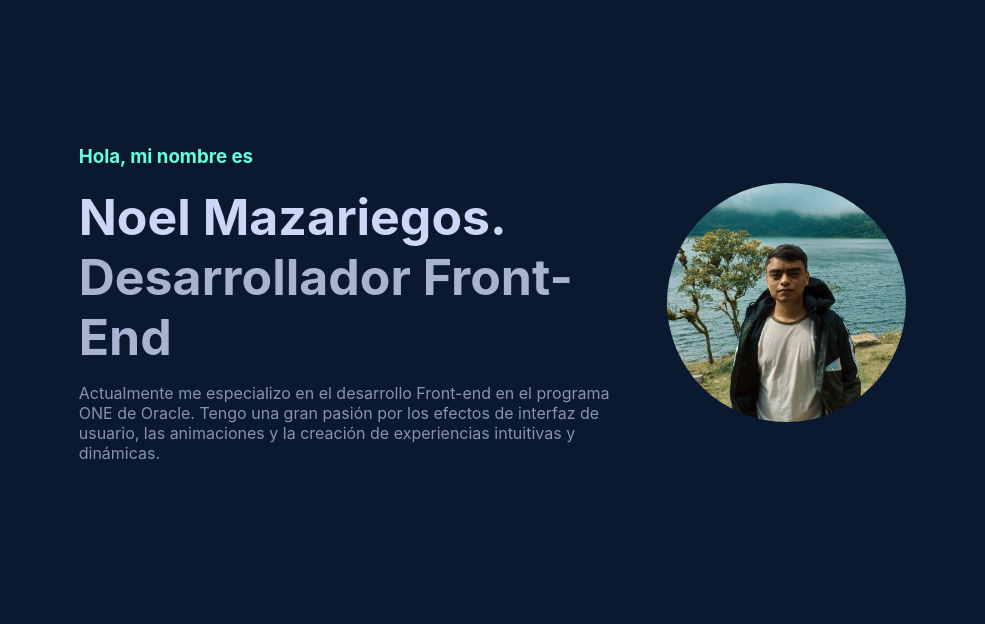
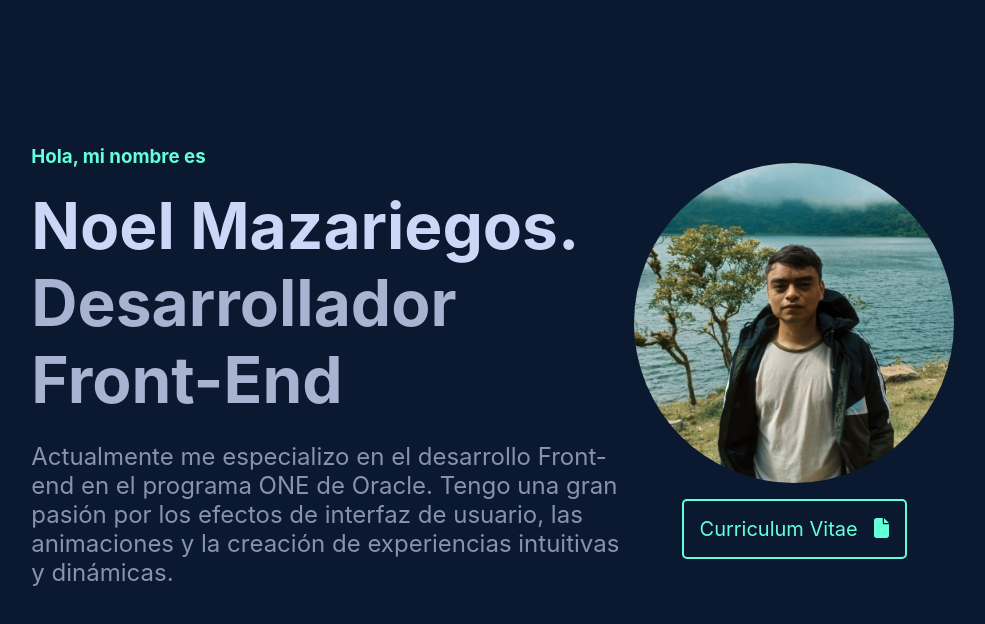
Before and after one commit to Noel1kt/Noel.dev, a React (Vite) app: page / in a window 1280 px wide. Shown: the top 624 px of the page, without its empty margins (141-1126 px from the left). Built offline with nearby package versions, Linux system fonts and the light colour scheme.

Commit message:
styled about

```diff
--- a/package.json
+++ b/package.json
@@ -10,6 +10,10 @@
     "preview": "vite preview"
   },
   "dependencies": {
+    "@fortawesome/fontawesome-svg-core": "^6.4.2",
+    "@fortawesome/free-brands-svg-icons": "^6.4.2",
+    "@fortawesome/free-solid-svg-icons": "^6.4.2",
+    "@fortawesome/react-fontawesome": "^0.2.0",
     "react": "^18.2.0",
     "react-dom": "^18.2.0"
   },
--- a/src/App.css
+++ b/src/App.css
@@ -1,14 +1,17 @@
+:root {
+    --base-font-size: 16px; /* Tamaño de fuente base */
+  }
+
 .section-about{
     display: flex;
     align-items: center;
     justify-content: space-around;
-    margin: 10% 15%;
+    margin: 10% 13%;
 
 
 }
 .about-me{
-  width: 60%;
-
+  width: 50vw;
 }
 
 .about-me h3{
@@ -16,30 +19,60 @@
 }
 .about-me h1{
     color: #ccd6f6;
-    font-size: clamp(40px, 6vw, 50px);
+    font-size: 8vh;
     margin: 0%;
 }
 
 .about-me h2{
     color: #a8b2d1;
-    font-size: clamp(40px, 6vw, 50px);
+    font-size: 8vh;
     margin: 0%;
 }
 
 .about-me p{
     color: #8892b0;
+    font-size: 3vh;
 }
 .profile-photo{
-    width: 30%;
+    width: 40%;
     height: 100%;
     display: flex;
-
-    justify-content: center;
+    flex-direction: column;
+    align-items: center;
+    justify-content: space-evenly;
 
 }
 
 .profile-photo-img{
-    width: 90%;
-    height: 90%;
+    width: 40vh;
+    height:  40vh;
     border-radius: 50%;
 }
+
+.profile-contacto{
+    display: flex;
+    justify-content: space-evenly;
+    padding: 1rem;
+    width: 100%;
+}
+
+.curriculum{
+    color: #64ffda;
+    text-decoration: none;
+    font-size: 2.5vh;
+    padding: 1rem;
+    border: 2px solid #64ffda;
+    border-radius: 5px;
+    transition: transform 0.3s;
+}
+.contact-icon{
+    margin-left: 1rem;
+    color: #64ffda;
+    transition: transform 0.3s;
+
+}
+
+.curriculum:hover,
+.contact-icon:hover {
+    transform: scale(1.05);
+}
--- a/src/App.jsx
+++ b/src/App.jsx
@@ -1,5 +1,8 @@
 import profilePhoto from './assets/img/profile-photo.jpg';
 import './App.css'
+import { FontAwesomeIcon } from "@fortawesome/react-fontawesome";
+import { faFile } from '@fortawesome/free-solid-svg-icons';
+
 
 function App() {
   return (
@@ -14,9 +17,16 @@
       </div>
       <div className='profile-photo'>
         <img className='profile-photo-img' src={profilePhoto} alt="" />
-        <a href="https://github.com/tu_usuario_de_github">
-          <i class="github-icon"></i>
-        </a>
+        <div className='profile-contacto'>
+          <a className="curriculum" href="https://github.com/tu_usuario_de_github">
+            Curriculum Vitae
+            <FontAwesomeIcon icon={faFile}
+            className='contact-icon'
+
+            />
+          </a>
+        </div>
+
       </div>
     </section>
 
--- a/src/index.css
+++ b/src/index.css
@@ -1,4 +1,5 @@
 :root {
   background-color: #0a192f;
   font-family: 'Inter',system-ui;
+
 }
```
Also changed, not shown: 1 other file (tests, documents, lock files or other folders).
